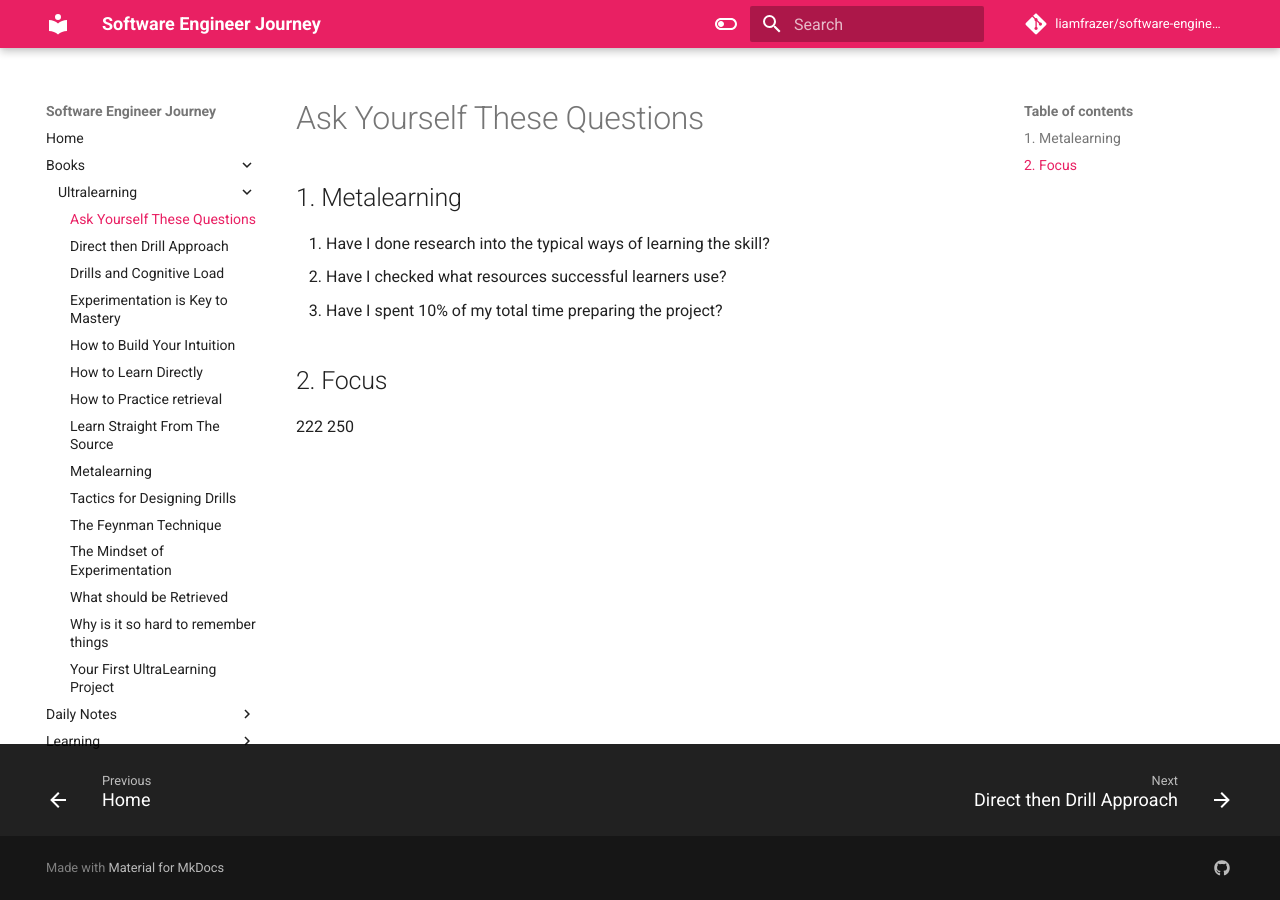
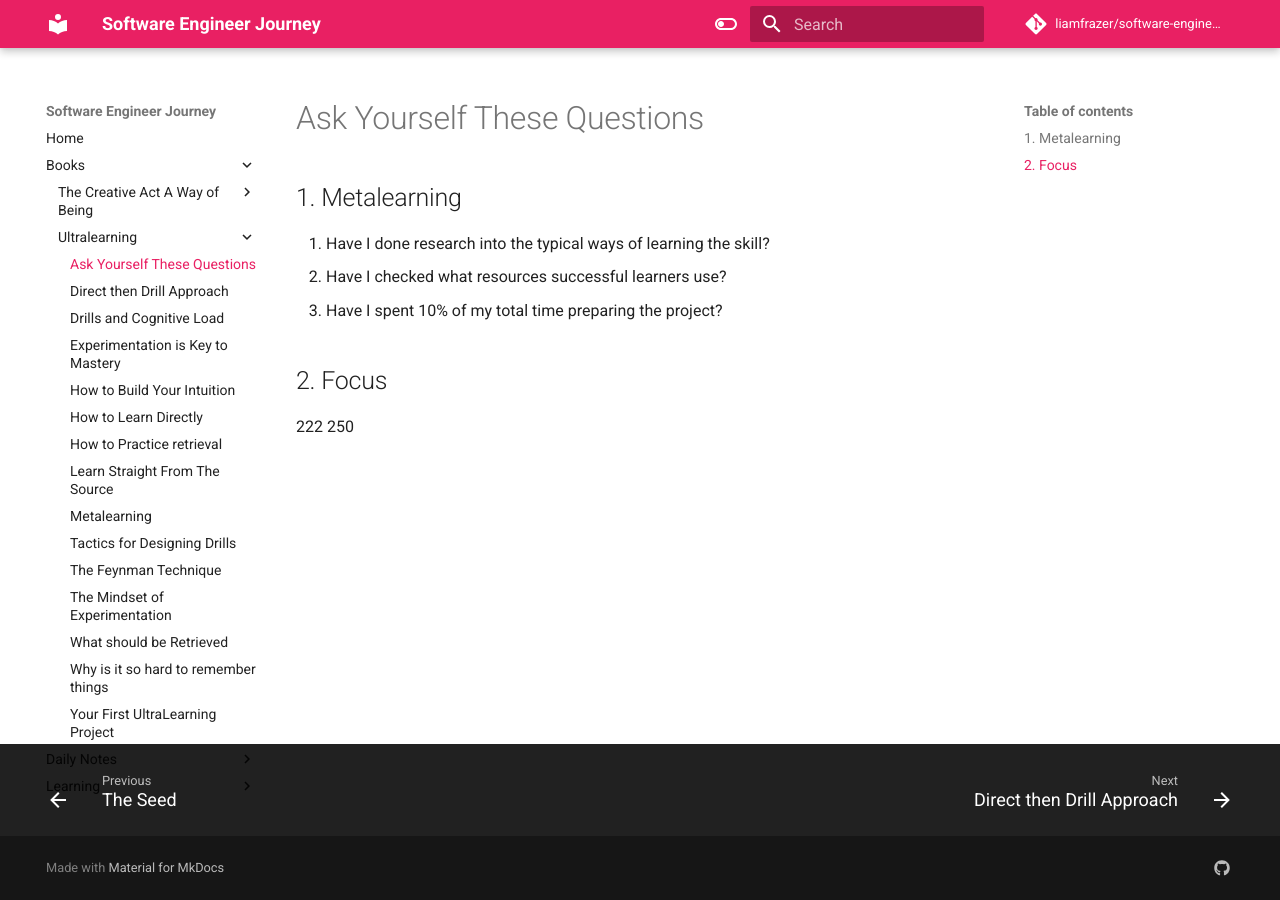
Before and after one commit to liamfrazer/software-engineer-journey, an MkDocs documentation site: the page built from docs/Books/Ultralearning/Ask Yourself These Questions.md, in a window 1280 px wide. Built offline with MkDocs 1.6.1 and Material for MkDocs 9.7.7, drawn with Linux system fonts in a browser that asks for light colours; comment, search, counter and statistics services are not loaded.

Commit message:
vault backup: 2023-12-19 22:38:34

```diff
--- /dev/null
+++ b/docs/Books/The Creative Act - A Way of Being/The Seed.md
@@ -0,0 +1,4 @@
+---
+tags:
+---
+# The Seed
```
Also changed, not shown: docs/index.md (+6 -0 lines).
